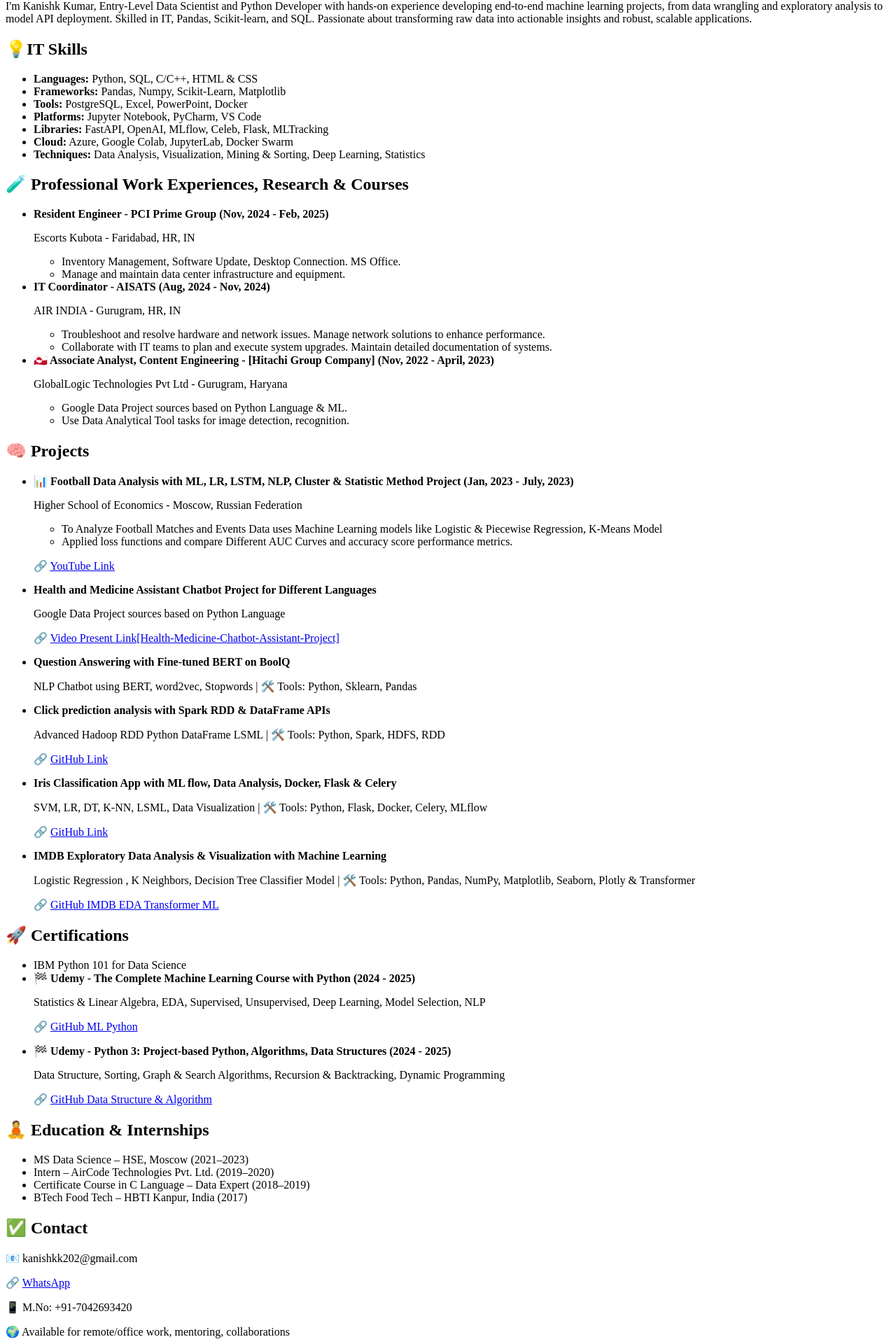
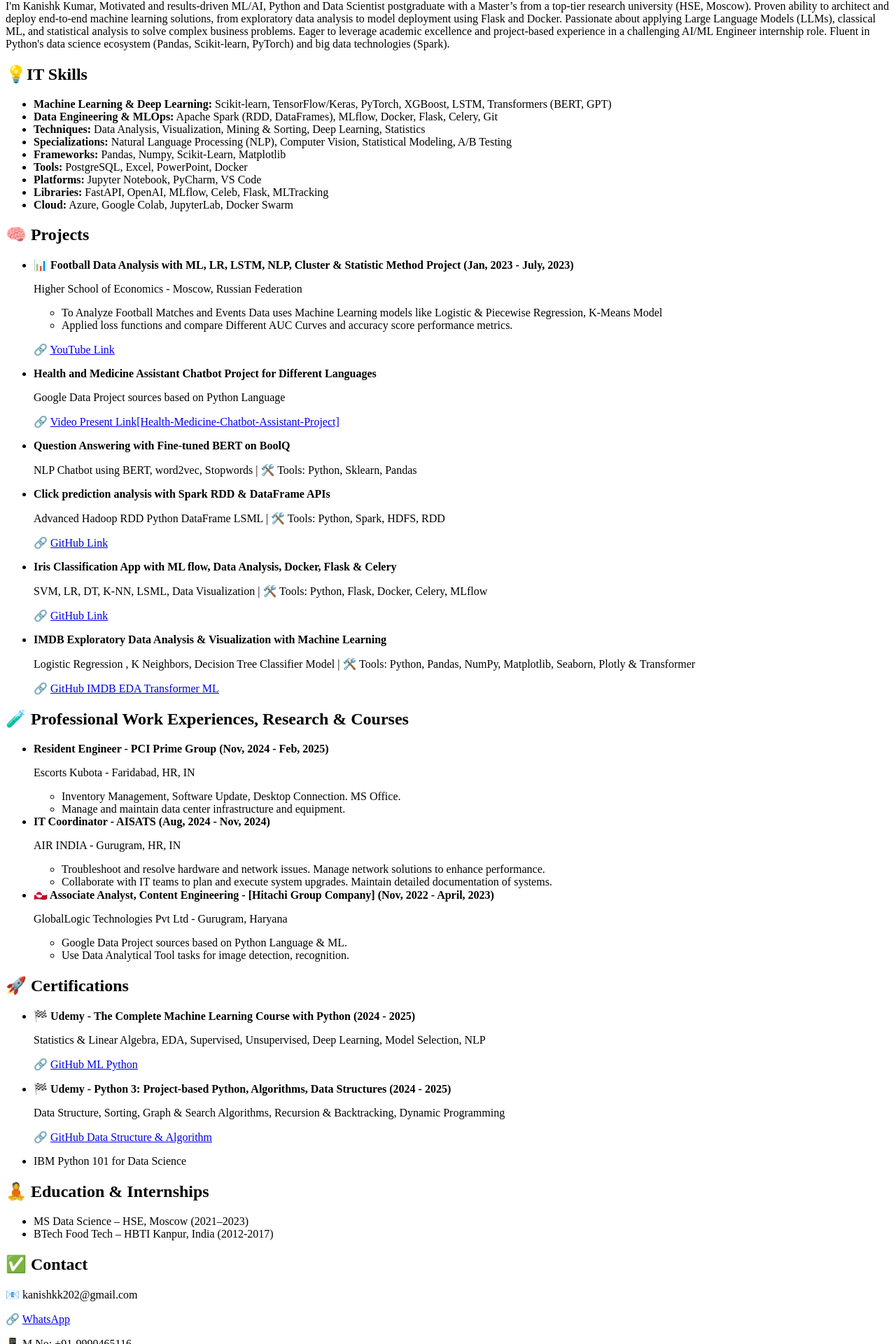
Before and after one commit to kkr202mlds/kanishk-portfolio, a React (Create React App) app: page / in a window 1280 px wide. Shown: the part 234-2154 px from the top of the page at 70% size. Built offline with nearby package versions, Linux system fonts and the light colour scheme.

Commit message:
Update App.jsx

```diff
--- a/src/App.jsx
+++ b/src/App.jsx
@@ -8,56 +8,28 @@
         <p className="text-center text-gray-700">Data Scientist | Python Associate | ML Analyst</p>
         <p className="text-center italic">"Code Smart. Think Python."</p>
         <p className="text-center text-sm mb-6">
-          kanishkk202@gmail.com | +91-7042693420 | Noida, Uttar Pradesh
+          kanishkk202@gmail.com | +91-9990465116 | Noida, Uttar Pradesh
         </p>
 
         <section>
           <h2 className="text-2xl font-semibold mb-3">🙋 About ME</h2>
           <p className="mb-6">
-            I'm Kanishk Kumar, Entry-Level Data Scientist and Python Developer with hands-on experience developing end-to-end machine learning projects, from data wrangling and exploratory analysis to model API deployment. Skilled in IT, Pandas, Scikit-learn, and SQL. Passionate about transforming raw data into actionable insights and robust, scalable applications.
+            I'm Kanishk Kumar, Motivated and results-driven ML/AI, Python and Data Scientist postgraduate with a Master’s from a top-tier research university (HSE, Moscow). Proven ability to architect and deploy end-to-end machine learning solutions, from exploratory data analysis to model deployment using Flask and Docker. Passionate about applying Large Language Models (LLMs), classical ML, and statistical analysis to solve complex business problems. Eager to leverage academic excellence and project-based experience in a challenging AI/ML Engineer internship role. Fluent in Python's data science ecosystem (Pandas, Scikit-learn, PyTorch) and big data technologies (Spark).
           </p>
         </section>
 
         <section>
           <h2 className="text-2xl font-semibold mb-3">💡IT Skills</h2>
           <ul className="list-disc pl-5 mb-6">
-            <li><strong>Languages:</strong> Python, SQL, C/C++, HTML & CSS</li>
+            <li><strong>Machine Learning & Deep Learning:</strong> Scikit-learn, TensorFlow/Keras, PyTorch, XGBoost, LSTM, Transformers (BERT, GPT) </li>
+            <li><strong>Data Engineering & MLOps:</strong> Apache Spark (RDD, DataFrames), MLflow, Docker, Flask, Celery, Git </li>
+            <li><strong>Techniques:</strong> Data Analysis, Visualization, Mining & Sorting, Deep Learning, Statistics</li>
+            <li><strong>Specializations:</strong> Natural Language Processing (NLP), Computer Vision, Statistical Modeling, A/B Testing </li>
             <li><strong>Frameworks:</strong> Pandas, Numpy, Scikit-Learn, Matplotlib</li>
             <li><strong>Tools:</strong> PostgreSQL, Excel, PowerPoint, Docker</li>
             <li><strong>Platforms:</strong> Jupyter Notebook, PyCharm, VS Code</li>
             <li><strong>Libraries:</strong> FastAPI, OpenAI, MLflow, Celeb, Flask, MLTracking</li>
             <li><strong>Cloud:</strong> Azure, Google Colab, JupyterLab, Docker Swarm</li>
-            <li><strong>Techniques:</strong> Data Analysis, Visualization, Mining & Sorting, Deep Learning, Statistics</li>
-          </ul>
-        </section>
-
-        <section>
-          <h2 className="text-2xl font-semibold mb-3">🧪 Professional Work Experiences, Research & Courses</h2>
-          <ul className="space-y-4">
-            <li>
-              <strong>Resident Engineer - PCI Prime Group (Nov, 2024 - Feb, 2025)</strong>
-              <p>Escorts Kubota - Faridabad, HR, IN</p>
-              <ul className="list-disc pl-5">
-                <li>Inventory Management, Software Update, Desktop Connection. MS Office.</li>
-                <li>Manage and maintain data center infrastructure and equipment.</li>
-              </ul>
-            </li>
-            <li>
-              <strong>IT Coordinator - AISATS (Aug, 2024 - Nov, 2024)</strong>
-              <p>AIR INDIA - Gurugram, HR, IN</p>
-              <ul className="list-disc pl-5">
-                <li>Troubleshoot and resolve hardware and network issues. Manage network solutions to enhance performance.</li>
-                <li>Collaborate with IT teams to plan and execute system upgrades. Maintain detailed documentation of systems.</li>
-              </ul>
-            </li>
-            <li>
-              <strong>🇬🇱 Associate Analyst, Content Engineering - [Hitachi Group Company] (Nov, 2022 - April, 2023)</strong>
-              <p>GlobalLogic Technologies Pvt Ltd - Gurugram, Haryana</p>
-              <ul className="list-disc pl-5">
-                <li>Google Data Project sources based on Python Language & ML.</li>
-                <li className="mb-7">Use Data Analytical Tool tasks for image detection, recognition.</li>
-              </ul>
-            </li>
           </ul>
         </section>
 
@@ -101,9 +73,38 @@
         </section>
 
         <section>
+          <h2 className="text-2xl font-semibold mb-3">🧪 Professional Work Experiences, Research & Courses</h2>
+          <ul className="space-y-4">
+            <li>
+              <strong>Resident Engineer - PCI Prime Group (Nov, 2024 - Feb, 2025)</strong>
+              <p>Escorts Kubota - Faridabad, HR, IN</p>
+              <ul className="list-disc pl-5">
+                <li>Inventory Management, Software Update, Desktop Connection. MS Office.</li>
+                <li>Manage and maintain data center infrastructure and equipment.</li>
+              </ul>
+            </li>
+            <li>
+              <strong>IT Coordinator - AISATS (Aug, 2024 - Nov, 2024)</strong>
+              <p>AIR INDIA - Gurugram, HR, IN</p>
+              <ul className="list-disc pl-5">
+                <li>Troubleshoot and resolve hardware and network issues. Manage network solutions to enhance performance.</li>
+                <li>Collaborate with IT teams to plan and execute system upgrades. Maintain detailed documentation of systems.</li>
+              </ul>
+            </li>
+            <li>
+              <strong>🇬🇱 Associate Analyst, Content Engineering - [Hitachi Group Company] (Nov, 2022 - April, 2023)</strong>
+              <p>GlobalLogic Technologies Pvt Ltd - Gurugram, Haryana</p>
+              <ul className="list-disc pl-5">
+                <li>Google Data Project sources based on Python Language & ML.</li>
+                <li className="mb-7">Use Data Analytical Tool tasks for image detection, recognition.</li>
+              </ul>
+            </li>
+          </ul>
+        </section>
+
+        <section>
           <h2 className="text-2xl font-semibold mb-3">🚀 Certifications</h2>
           <ul className="list-disc pl-5">
-            <li className="mb-7">IBM Python 101 for Data Science</li>
             <li>
               <strong>🏁 Udemy - The Complete Machine Learning Course with Python (2024 - 2025)</strong>
               <p>Statistics & Linear Algebra, EDA, Supervised, Unsupervised, Deep Learning, Model Selection, NLP</p>
@@ -114,6 +115,7 @@
               <p>Data Structure, Sorting, Graph & Search Algorithms, Recursion & Backtracking, Dynamic Programming</p>
               <p className="pt-2">🔗 <a className="text-blue-600" href="https://github.com/kkr202mlds/Work_Experience_Research_Course/tree/main/Ud_Py_Alg_Dat_Struc">GitHub Data Structure & Algorithm</a></p>
             </li>
+            <li className="mb-7">IBM Python 101 for Data Science</li>
           </ul>
         </section>
 
@@ -121,18 +123,16 @@
           <h2 className="text-2xl font-semibold mb-3">🧘 Education & Internships</h2>
           <ul className="list-disc pl-5">
             <li>MS Data Science – HSE, Moscow (2021–2023)</li>
-            <li>Intern – AirCode Technologies Pvt. Ltd. (2019–2020)</li>
-            <li>Certificate Course in C Language – Data Expert (2018–2019)</li>
-            <li className="mb-7">BTech Food Tech – HBTI Kanpur, India (2017)</li>
+            <li className="mb-7">BTech Food Tech – HBTI Kanpur, India (2012-2017)</li>
           </ul>
         </section>
 
         <section>
           <h2 className="text-2xl font-semibold mb-4">✅ Contact</h2>
           <p>📧 kanishkk202@gmail.com</p>
-          <p>🔗 <a className="text-blue-600" href="https://wa.me/7042693420">WhatsApp</a></p>
-          <p>📱 M.No: +91-7042693420</p>
-          <p className="mb-7">🌍 Available for remote/office work, mentoring, collaborations</p>
+          <p>🔗 <a className="text-blue-600" href="https://wa.me/9990465116">WhatsApp</a></p>
+          <p>📱 M.No: +91-9990465116</p>
+          <p className="mb-7">🌍 Available for remote/office work, freelancer, mentoring & collaborations</p>
         </section>
 
         <section>
```
